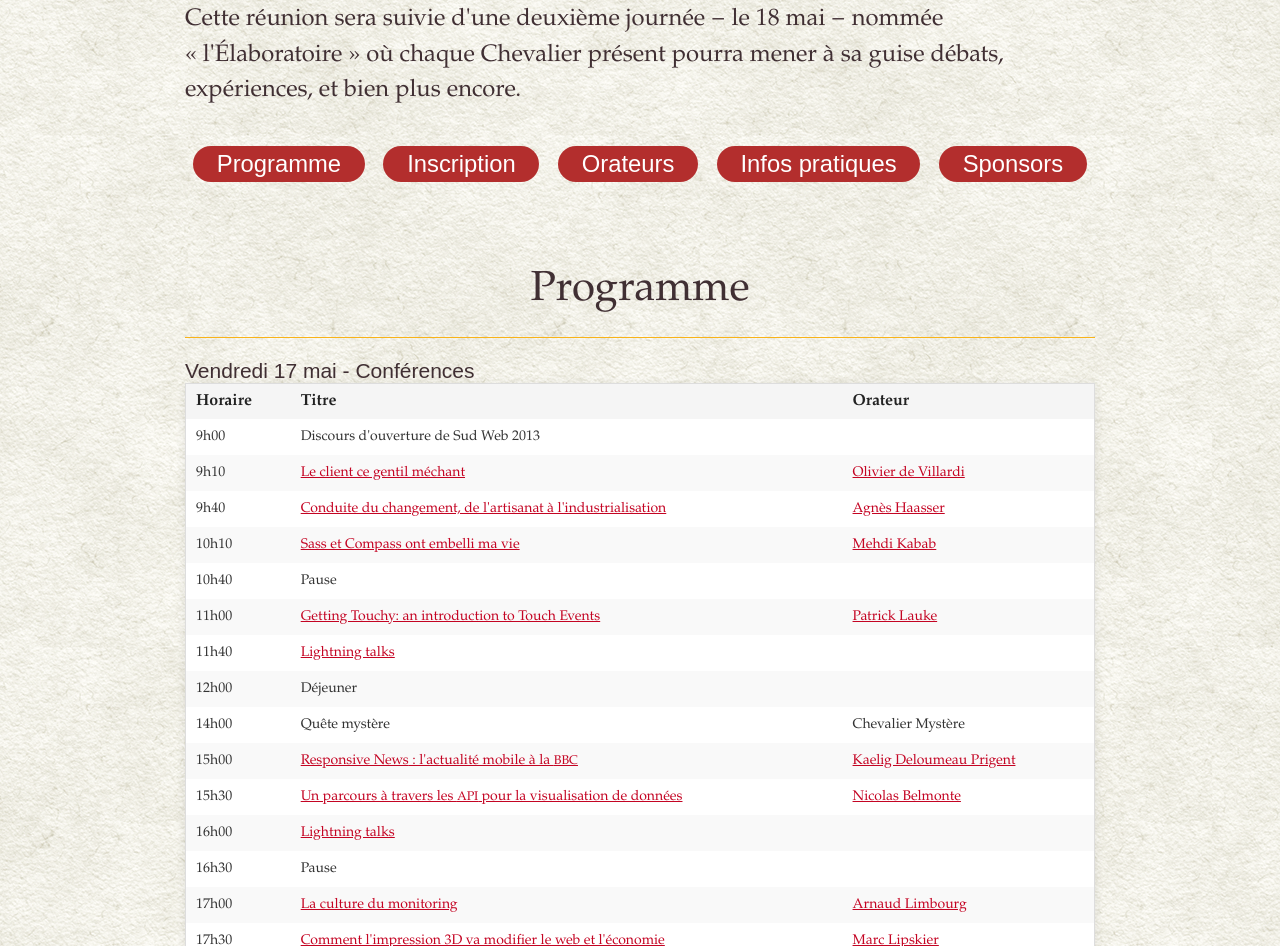
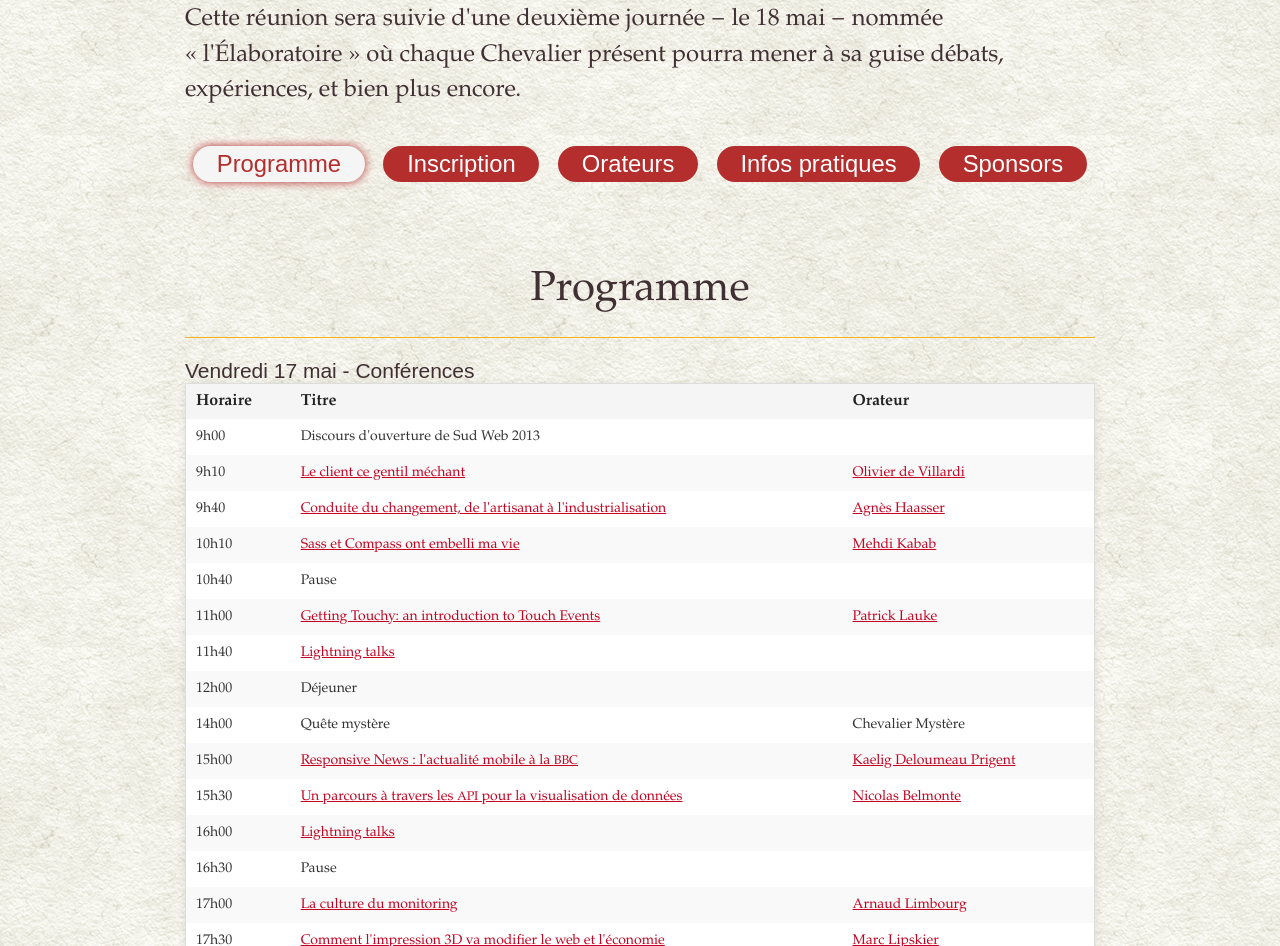
Before and after one commit to sudweb/2013, a plain HTML site: page index.html in a window 1280 px wide. Shown: the part 967-1913 px from the top of the page. Drawn offline with Linux system fonts and the light colour scheme; a web font is replaced by a local one.

Commit message:
Active pill

```diff
--- a/css/app.css
+++ b/css/app.css
@@ -307,7 +307,7 @@ footer a:focus {
   }
 
   .tabs.pill > li a:hover,
-  .tabs.pill > li a.active{
+  .tabs.pill > li.active a{
     background: #f5f5f5;
     -webkit-box-shadow: 0 0 10px #B32E2D;
     -moz-box-shadow: 0 0 10px #B32E2D;
--- a/index.html
+++ b/index.html
@@ -61,7 +61,7 @@
 			</p>
 
 			<ul class="nav tabs pill text-center">
-				<li><a href="#programme">Programme</a></li>
+				<li class="active"><a href="#programme">Programme</a></li>
 				<li><a href="#inscription">Inscription</a></li>
 				<li><a href="#orateurs">Orateurs</a></li>
 				<li><a href="#infospratiques">Infos pratiques</a></li>
```
